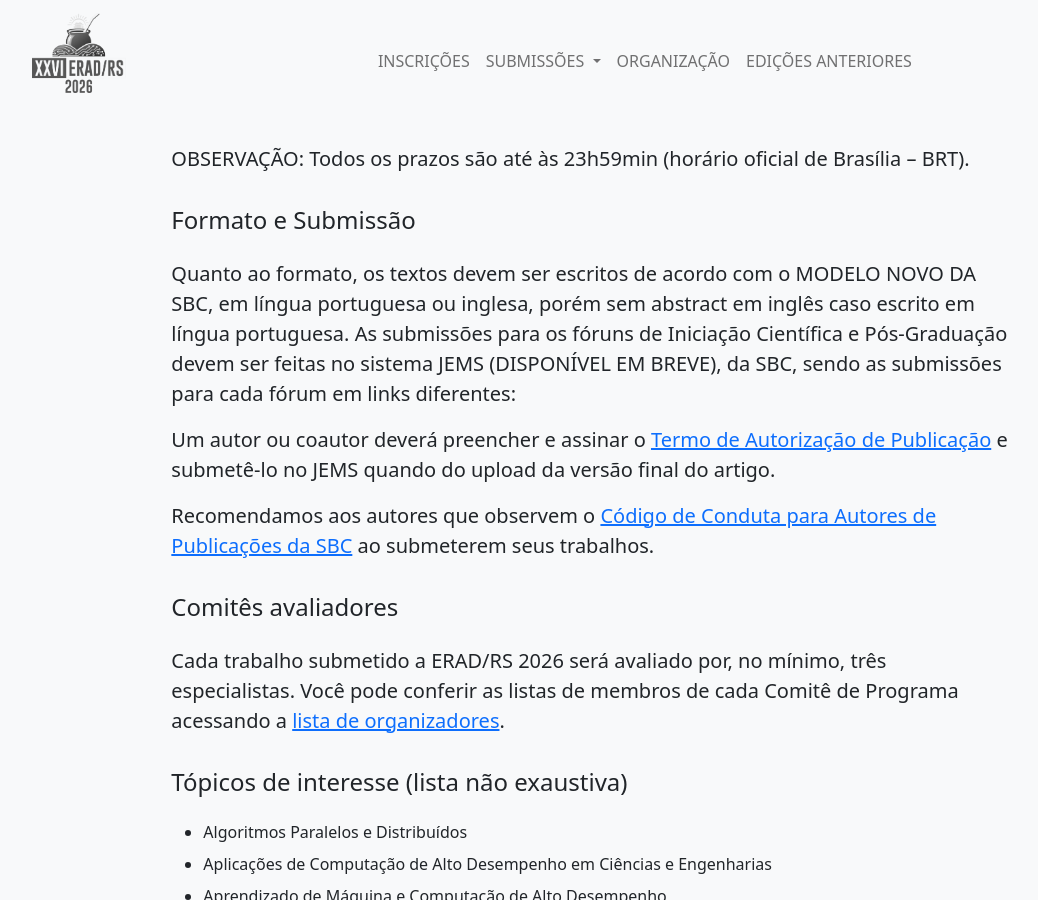
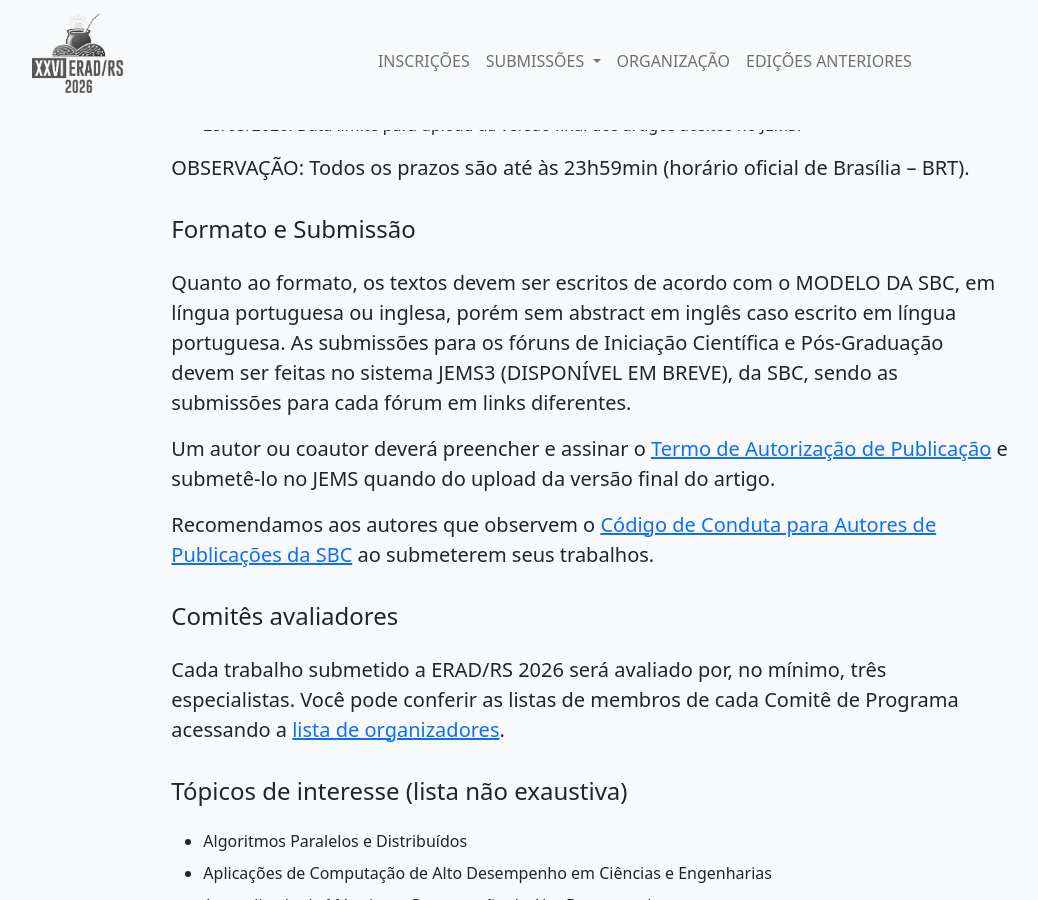
Before and after one commit to cradrs/eradrs2026, a Jekyll site: the page built from chamada_de_trabalhos.html, in a window 1280 px wide and 900 px high, scrolled down 1231 px. Shown: the whole window, without its empty margins (50-1088 px from the left). Built offline with Jekyll 4.4.1, drawn with Linux system fonts in a browser that asks for light colours.

Commit message:
atualizacao logo e chamada

```diff
--- a/_includes/header.html
+++ b/_includes/header.html
@@ -9,7 +9,7 @@
                         <img class="logo_sbc" src="img/SBC.svg" alt="logo sbc" />
                     </a>
                     <a class="logo_eradrs_anchor" href="/eradrs2026/">
-                        <img class="p-1 logo_eradrs" src="img/eradrs2026_transparente_278.png" alt="logo eradrs 2026" />
+                        <img class="p-1 logo_eradrs" src="img/eradrs2026_transparente_header.png" alt="logo eradrs 2026" />
                     </a>
                 </div>
             </div>
--- a/chamada_de_trabalhos.html
+++ b/chamada_de_trabalhos.html
@@ -39,9 +39,9 @@
         <p class="lead">OBSERVAÇÃO: Todos os prazos são até às 23h59min (horário oficial de Brasília – BRT).</p>
         <h4>Formato e Submissão</h4>
         <p class="lead">
-            Quanto ao formato, os textos devem ser escritos de acordo com o <STRONG>MODELO NOVO DA SBC</STRONG>,
+            Quanto ao formato, os textos devem ser escritos de acordo com o <STRONG>MODELO DA SBC</STRONG>,
             em língua portuguesa ou inglesa, porém sem abstract em inglês caso escrito em língua portuguesa. As submissões para os fóruns de Iniciação Científica e
-            Pós-Graduação devem ser feitas no sistema JEMS (DISPONÍVEL EM BREVE), da SBC, sendo as submissões para cada fórum em links diferentes:
+            Pós-Graduação devem ser feitas no sistema JEMS3 (DISPONÍVEL EM BREVE), da SBC, sendo as submissões para cada fórum em links diferentes.
         </p>
 <!--        <ul class="mt-4">
            <li><a href="https://jems3.sbc.org.br/events/228">Fórum de Iniciação Científica</a></li>
```
